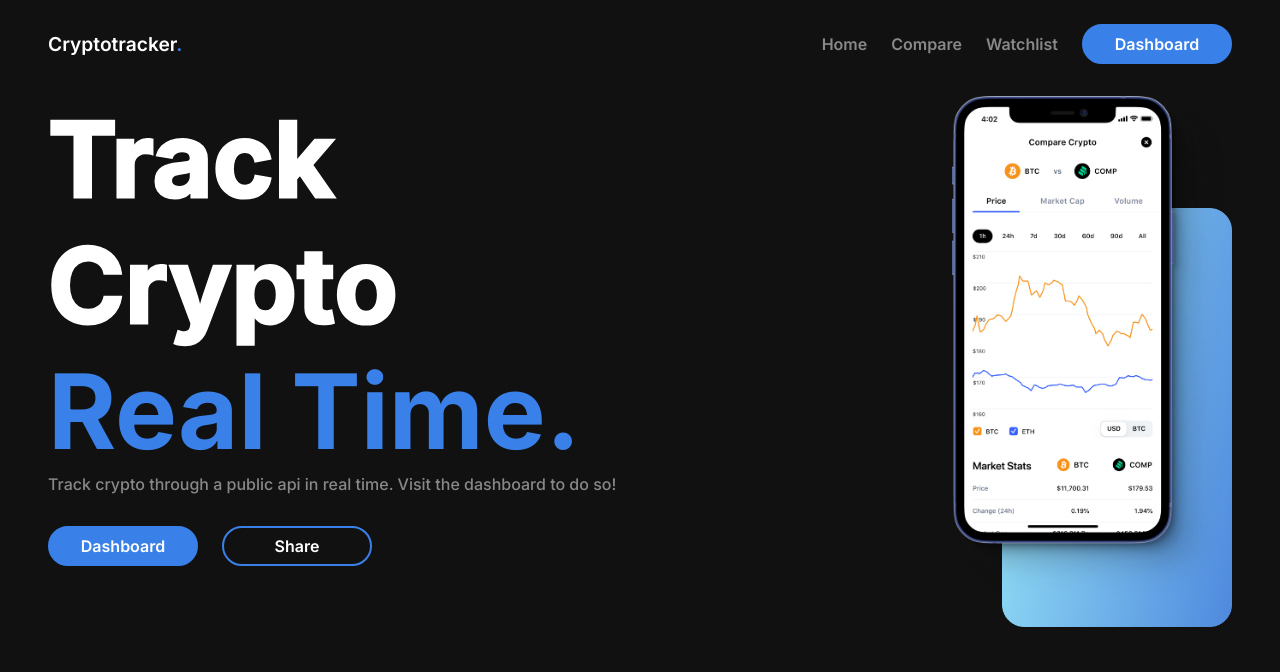
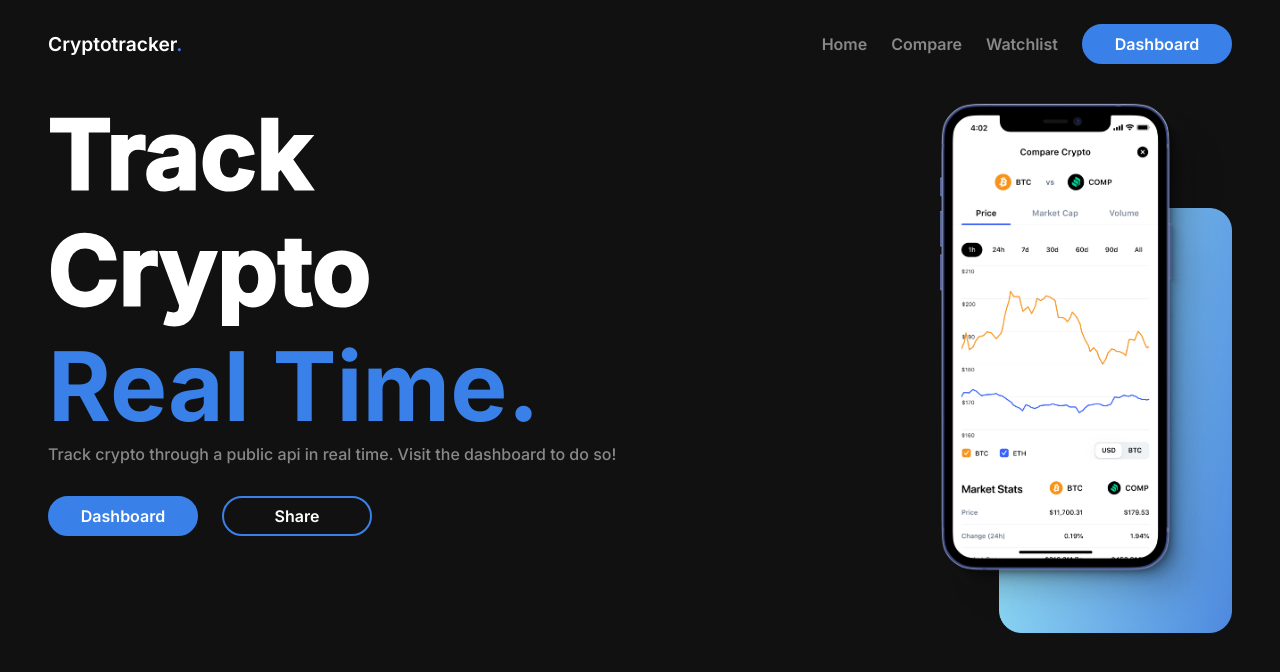
Before and after one commit to vedant2709/cryptotracker, a React (Vite) app: page / in a window 1280 px wide. Shown: the top 672 px of the page. Built offline with nearby package versions, Linux system fonts and the light colour scheme.

Commit message:
added framer motion to phone image and heading in landing page

```diff
--- a/package.json
+++ b/package.json
@@ -14,6 +14,7 @@
     "@emotion/styled": "^11.11.5",
     "@mui/icons-material": "^5.16.1",
     "@mui/material": "^5.16.1",
+    "framer-motion": "^11.3.2",
     "react": "^18.3.1",
     "react-dom": "^18.3.1"
   },
--- a/src/components/LandingPage/MainComponent/index.jsx
+++ b/src/components/LandingPage/MainComponent/index.jsx
@@ -1,28 +1,63 @@
-import React from 'react'
-import "./styles.css"
-import Button from '../../Common/Button'
-import iphone from '../../../assets/iphone.png'
-import gradient from '../../../assets/gradient.png'
+import React from "react";
+import "./styles.css";
+import Button from "../../Common/Button";
+import iphone from "../../../assets/iphone.png";
+import gradient from "../../../assets/gradient.png";
+import { motion } from "framer-motion";
 
 function MainComponent() {
   return (
-    <div className='flex-info'>
-      <div className='left-component'>
-        <h1 className='track-crypto-heading'>Track Crypto</h1>
-        <h1 className='real-time-heading'>Real Time.</h1>
-        <p className='info-text'> Track crypto through a public api in real time. Visit the dashboard to
-        do so!</p>
-        <div className='btn-flex'>
-          <Button text={"Dashboard"}/>
-          <Button text={"Share"} outlined="true"/>
-        </div>
+    <div className="flex-info">
+      <div className="left-component">
+        <motion.h1
+          className="track-crypto-heading"
+          initial={{ opacity: 0, y: 50 }}
+          animate={{ opacity: 1, y: 0 }}
+          transition={{ duration: 0.5, delay: 0.5 }}
+        >
+          Track Crypto
+        </motion.h1>
+        <motion.h1
+          initial={{ opacity: 0, y: 50 }}
+          animate={{ opacity: 1, y: 0 }}
+          transition={{ duration: 0.5, delay: 1 }}
+          className="real-time-heading"
+        >
+          Real Time.
+        </motion.h1>
+        <p className="info-text">
+          {" "}
+          Track crypto through a public api in real time. Visit the dashboard to
+          do so!
+        </p>
+        <motion.div
+          initial={{ opacity: 0, x: 50 }}
+          animate={{ opacity: 1, x: 0 }}
+          transition={{ duration: 0.5, delay: 1.5 }}
+          className="btn-flex"
+        >
+          <Button text={"Dashboard"} />
+          <Button text={"Share"} outlined="true" />
+        </motion.div>
       </div>
-      <div className='phone-container'>
-        <img src={iphone} alt="" className='iphone'/>
-        <img src={gradient} alt="" className='gradient'/>
+      <div className="phone-container">
+        <motion.img
+          initial={{ y: -10 }}
+          animate={{ y: 10 }}
+          transition={{
+            type: "smooth",
+            repeatType: "mirror",
+            duration: 2,
+            repeat: Infinity,
+          }}
+          src={iphone}
+          alt=""
+          className="iphone"
+        />
+        <img src={gradient} alt="" className="gradient" />
       </div>
     </div>
-  )
+  );
 }
 
-export default MainComponent
+export default MainComponent;
--- a/src/components/LandingPage/MainComponent/styles.css
+++ b/src/components/LandingPage/MainComponent/styles.css
@@ -1,36 +1,37 @@
-.flex-info{
+.flex-info {
   display: flex;
   justify-content: space-between;
   align-items: flex-start;
   padding: 0.5rem 3rem;
 }
 
-.track-crypto-heading,.real-time-heading{
-  font-size: 6.5rem;
+.track-crypto-heading,
+.real-time-heading {
+  font-size: 6rem;
   margin: 0;
 }
 
-.track-crypto-heading{
+.track-crypto-heading {
   color: var(--white);
   -webkit-text-stroke-width: 3px;
   -webkit-text-stroke-color: var(--white);
 }
 
-.track-crypto-heading:hover{
+.track-crypto-heading:hover {
   color: var(--black);
   -webkit-text-stroke-color: var(--white);
   transition: all 0.3s;
 }
 
-.real-time-heading{
+.real-time-heading {
   color: var(--blue);
 }
 
-.info-text{
+.info-text {
   color: var(--grey);
 }
 
-.btn-flex{
+.btn-flex {
   display: flex;
   justify-content: flex-start;
   gap: 1.5rem;
@@ -38,12 +39,12 @@
   align-items: center;
 }
 
-.phone-container{
+.phone-container {
   width: 50%;
   position: relative;
 }
 
-.iphone{
+.iphone {
   position: absolute;
   z-index: 100;
   min-width: 280px;
@@ -51,7 +52,7 @@
   right: 0;
 }
 
-.gradient{
+.gradient {
   position: absolute;
   min-width: 230px;
   width: 40%;
@@ -59,60 +60,61 @@
   top: 7rem;
 }
 
-@media only screen and (max-width:1250px){
-  .track-crypto-heading,.real-time-heading{
+@media only screen and (max-width: 1250px) {
+  .track-crypto-heading,
+  .real-time-heading {
     font-size: 5rem;
     margin: 0;
   }
 }
 
-@media only screen and (max-width:1000px){
-  .iphone{
+@media only screen and (max-width: 1000px) {
+  .iphone {
     min-width: 250px;
     width: 50%;
   }
 
-  .gradient{
+  .gradient {
     min-width: 200px;
     width: 40%;
   }
 }
-@media only screen and (max-width:800px){
-  .flex-info{
+@media only screen and (max-width: 800px) {
+  .flex-info {
     flex-direction: column;
   }
-  .phone-container{
+  .phone-container {
     display: block;
     margin: auto;
     margin-top: 3rem;
   }
-  .iphone{
-
+  .iphone {
   }
 
-  .gradient{
+  .gradient {
     min-width: 200px;
     width: 40%;
   }
 
-  .left-component{
+  .left-component {
     width: 100%;
   }
 
-  .track-crypto-heading,.real-time-heading{
+  .track-crypto-heading,
+  .real-time-heading {
     font-size: 3rem;
     margin: 0;
     text-align: center;
   }
-  .info-text{
+  .info-text {
     text-align: center;
     margin-top: 1rem;
   }
-  .track-crypto-heading{
+  .track-crypto-heading {
     -webkit-text-stroke-width: 1.5px;
   }
 
-  .btn-flex{
+  .btn-flex {
     justify-content: center;
   }
 }
```
Also changed, not shown: 1 other file (tests, documents, lock files or other folders).
